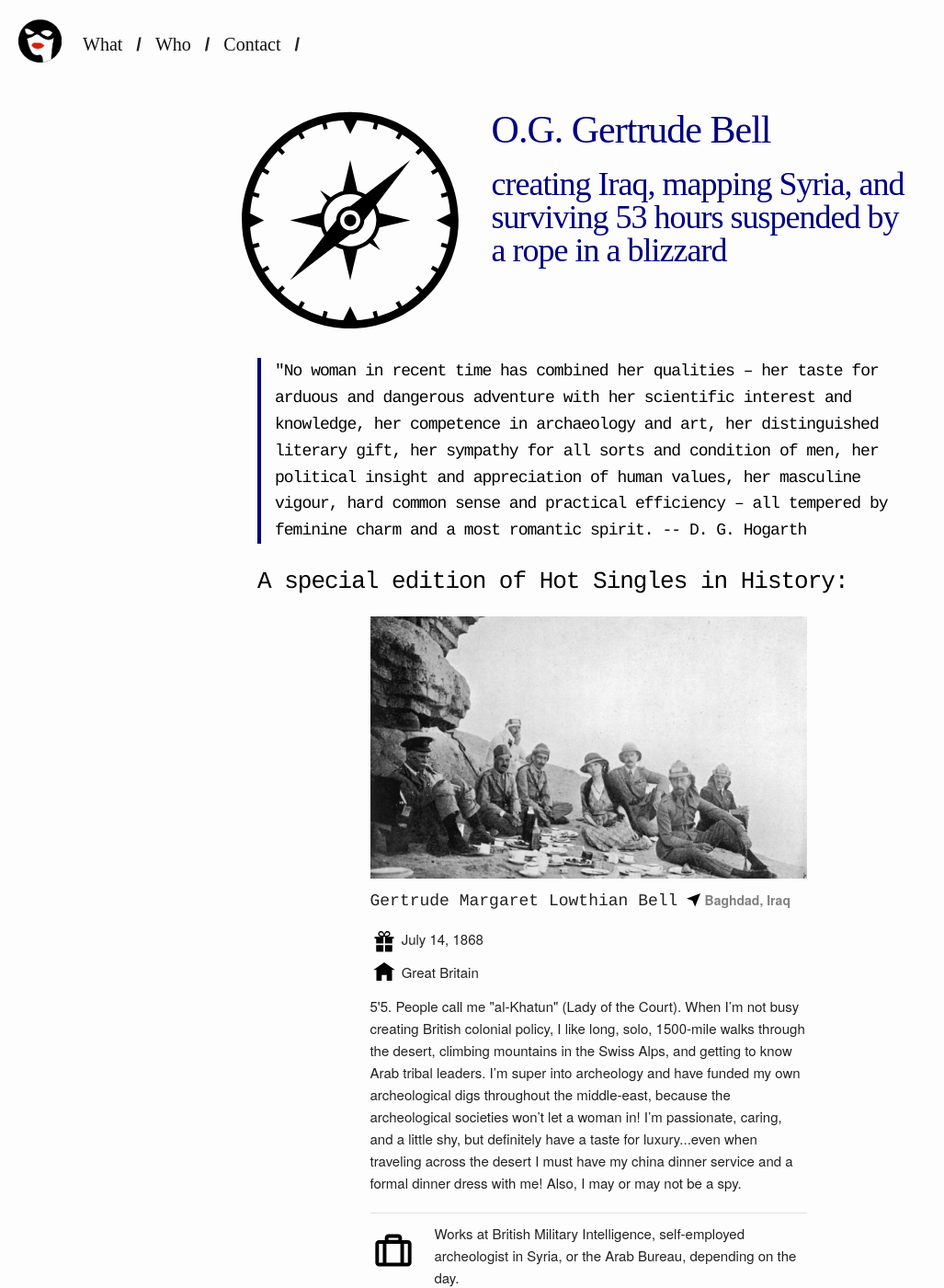
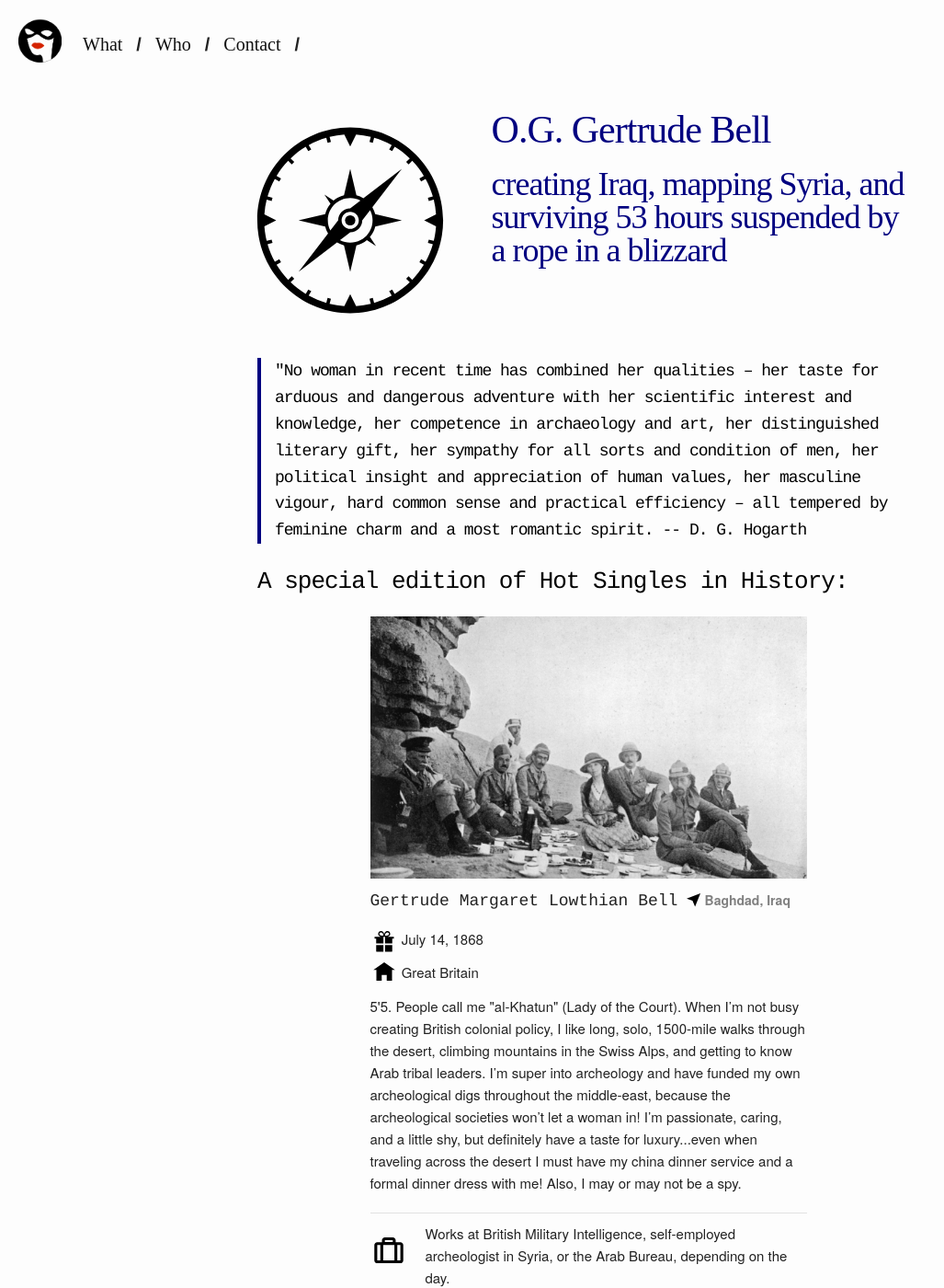
Before and after one commit to SarahBump/LADYMAFIA, a Jekyll site: the page built from _posts/2015-11-28-GertrudeBell.markdown, in a window 1280 px wide and 1400 px high. Shown: the whole window at 92% size, without its empty margins (0-1027 px from the left). Built offline with Jekyll 4.4.1, drawn with Linux system fonts in a browser that asks for light colours; nearby versions of some CDN libraries; some web fonts are replaced.

Commit message:
updates styling mobile

```diff
--- a/_sass/_layout.scss
+++ b/_sass/_layout.scss
@@ -460,10 +460,14 @@
   }
   img.card-icon{
     height: 60px;
+    width: 40px;
     margin: 0 20px 20px 0px;
-    width: 50px;
     display: inline;
     float: left;
+    @include media($mobile){
+      width: 35px;
+      margin-right: 10px;
+    }
   }
 
 }
```
Also changed, not shown: images/post-icons/gertrudeBell.svg.
